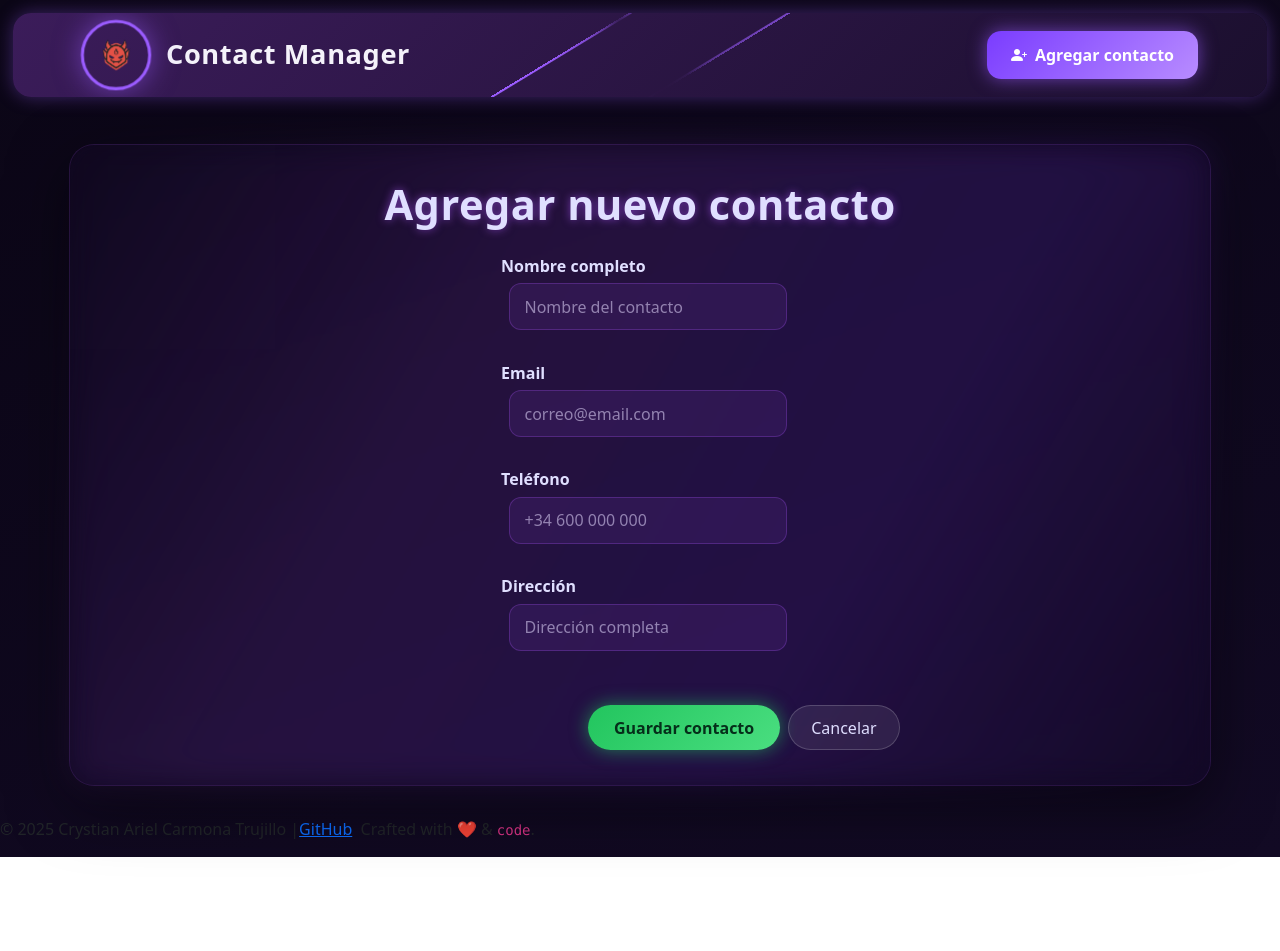
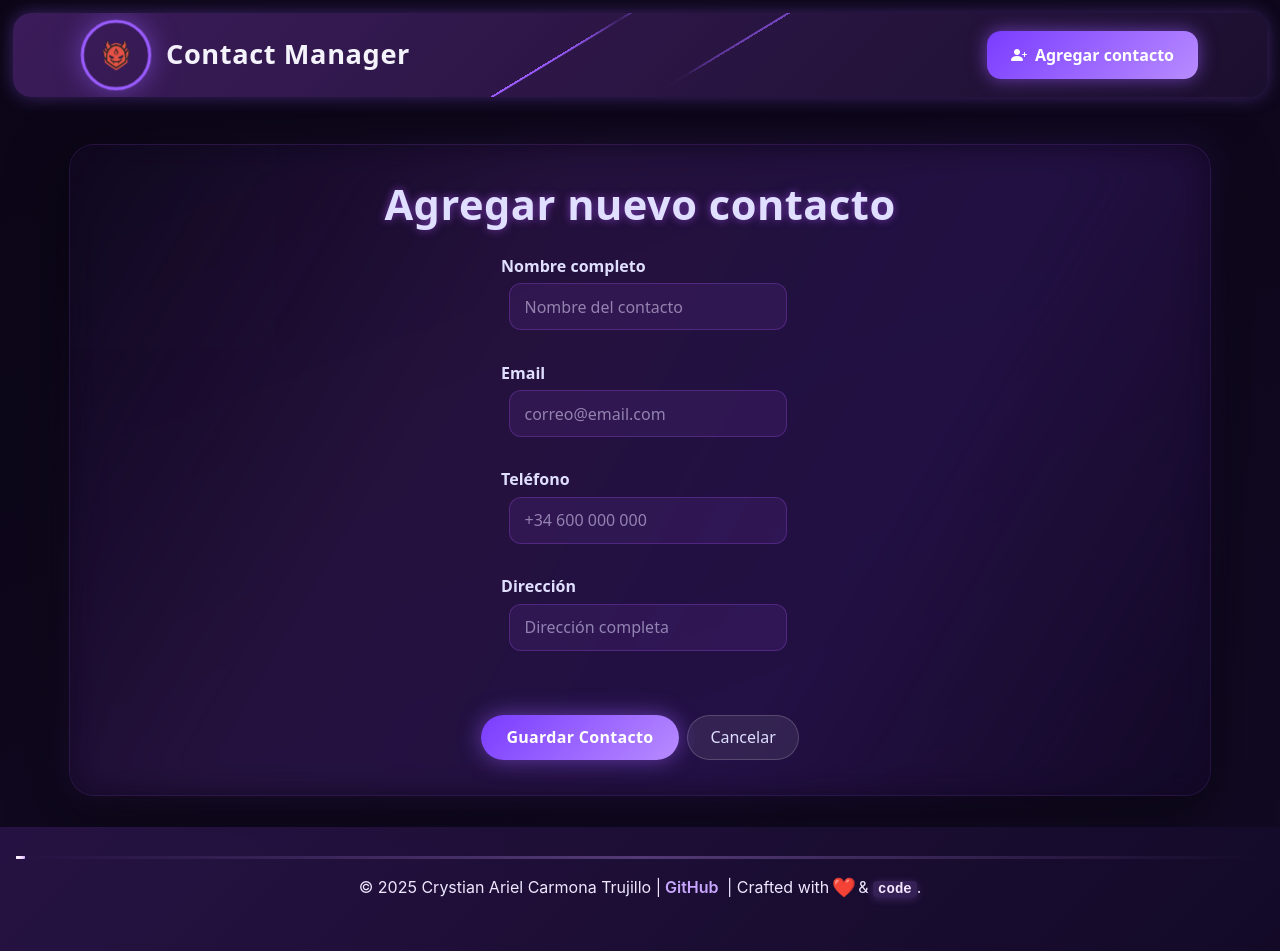
Before and after one commit to 4GeeksAcademy/Contactlist-React-Context-Crys, a React (Vite) app: page /contacts/add in a window 1280 px wide. Before the commit the page ends 857 px from the top, so only its background shows below. Built offline with nearby package versions, Linux system fonts and the light colour scheme; no server answers.

Commit message:
listo para revision y entrega

```diff
--- a/src/components/ContactCard.jsx
+++ b/src/components/ContactCard.jsx
@@ -1,3 +1,4 @@
+// src/components/ContactCard.jsx
 import { useState } from "react";
 import PropTypes from "prop-types";
 import { Modal, Button } from "react-bootstrap";
@@ -5,17 +6,18 @@ import { useNavigate } from "react-router-dom";
 import useGlobalReducer from "../hooks/useGlobalReducer";
 import { deleteContact } from "../service/contacts";
 
-// Import de imágenes
+/* Imágenes */
 import defaultImg from "../assets/default.jpg";
 import vegetaImg from "../assets/vegeta.png";
 import homeroImg from "../assets/homero.png";
+import modalImg from "../assets/modal.jpg";
 
 export const ContactCard = ({ contact }) => {
     const { dispatch } = useGlobalReducer();
     const navigate = useNavigate();
     const [showModal, setShowModal] = useState(false);
 
-    // --- Eliminar contacto ---
+    /* ---------- Eliminar contacto ---------- */
     const handleDelete = async () => {
         try {
             await deleteContact(contact.id);
@@ -27,7 +29,7 @@ export const ContactCard = ({ contact }) => {
         }
     };
 
-    // --- Resolver imagen ---
+    /* ---------- Resolver imagen ---------- */
     const resolveImage = (contact) => {
         if (!contact || !contact.name) return defaultImg;
         const name = contact.name.toLowerCase();
@@ -38,7 +40,7 @@ export const ContactCard = ({ contact }) => {
 
     return (
         <>
-            {/* CONTACT CARD */}
+            {/* ================= CONTACT CARD ================= */}
             <div className="contact-card card d-flex flex-row p-3 mb-3 align-items-center">
                 <div className="contact-img me-3">
                     <img
@@ -88,33 +90,44 @@ export const ContactCard = ({ contact }) => {
                 </div>
             </div>
 
-            {/* MODAL ELIMINAR */}
+            {/* ================= MODAL ELIMINAR ================= */}
             <Modal
                 show={showModal}
                 onHide={() => setShowModal(false)}
                 centered
-                dialogClassName="delete-modal"
-                contentClassName="delete-modal-content"
             >
                 <Modal.Header closeButton>
                     <Modal.Title>Confirmar eliminación</Modal.Title>
                 </Modal.Header>
 
-                <Modal.Body>
-                    ¿Está seguro que desea eliminar el contacto{" "}
-                    <strong>{contact.name}</strong>?
+                <Modal.Body className="modal-delete-layout">
+                    {/* Imagen izquierda */}
+                    <img
+                        src={modalImg}
+                        alt="Eliminar contacto"
+                        className="modal-visual"
+                    />
+
+                    {/* Texto derecha */}
+                    <div className="modal-body-text">
+                        <p>
+                            ¿Seguro que deseas eliminar el contacto{" "}
+                            <strong>{contact.name}</strong>?
+                        </p>
+                        <p>Esta acción no se puede deshacer.</p>
+                    </div>
                 </Modal.Body>
 
                 <Modal.Footer>
                     <Button
-                        className="modal-btn-cancel"
+                        className="btn btn-secondary"
                         onClick={() => setShowModal(false)}
                     >
                         Cancelar
                     </Button>
 
                     <Button
-                        className="modal-btn-confirm"
+                        className="btn btn-danger"
                         onClick={handleDelete}
                     >
                         Eliminar
--- a/src/components/Footer.jsx
+++ b/src/components/Footer.jsx
@@ -1,5 +1,9 @@
+// src/components/Footer.jsx
 export const Footer = () => (
   <footer className="footer">
+    <div className="footer-line">
+      <span className="footer-dot"></span>
+    </div>
     <p className="footer-links">
       © 2025 Crystian Ariel Carmona Trujillo |
       <a
@@ -8,9 +12,8 @@ export const Footer = () => (
         rel="noopener noreferrer"
       >
         GitHub
-        </a>&nbsp;
-
-        Crafted with <span className="heart">❤️</span> & <code>code</code>.
+      </a>
+      &nbsp;| Crafted with <span className="heart">❤️</span> & <code>code</code>.
     </p>
   </footer>
 );
--- a/src/index.css
+++ b/src/index.css
@@ -1036,3 +1036,311 @@ body {
     .modal-separator::after { display: none; } /* avoid overflow on small */
     .contact-card { border-radius: 14px; } /* slightly smaller radius on tiny screens */
 }
+
+/* ================================
+   FOOTER – GENERAL
+================================ */
+.footer {
+  background: linear-gradient(135deg, rgba(40,20,70,0.92), rgba(20,10,40,0.96));
+  color: #efe7ff;
+  padding: 1.8rem 1rem 2.2rem;
+  text-align: center;
+  position: relative;
+  font-family: 'Inter', sans-serif;
+  z-index: 2;
+}
+
+/* ================================
+   FOOTER LINE + DOT (PINGPONG)
+   CORRECCIÓN: ANIMACIÓN RECORRE TODA LA PANTALLA
+================================ */
+.footer-line {
+  position: relative;
+  height: 3px;
+  background: linear-gradient(90deg, transparent, rgba(200,150,255,0.32), transparent);
+  margin-bottom: 1rem;
+  overflow: hidden;
+}
+
+.footer-dot {
+  position: absolute;
+  top: 50%;
+  left: -14px; /* empieza ligeramente fuera del borde */
+  width: 14px;
+  height: 14px;
+  background: radial-gradient(circle, #fff 0%, #f6d6ff 35%, rgba(216,180,255,0.95) 70%);
+  border-radius: 50%;
+  transform: translateY(-50%);
+  animation: pingpong 5.5s linear infinite alternate;
+}
+
+@keyframes pingpong {
+  0%   { transform: translateX(0) translateY(-50%); }
+  50%  { transform: translateX(100vw) translateY(-50%); } /* recorre toda la pantalla */
+  100% { transform: translateX(0) translateY(-50%); }
+}
+
+/* ================================
+   LINKS + CODE + HEART
+================================ */
+.footer-links {
+  color: #efe7ff;
+  font-size: 1rem;
+}
+
+.footer-links a {
+  color: #c9a6ff;
+  text-decoration: none;
+  font-weight: 600;
+  margin: 0 4px;
+}
+
+.footer-links code {
+  background: rgba(180,120,255,0.18);
+  color: #f6e7ff;
+  padding: 0 5px;
+  border-radius: 4px;
+  font-family: 'Fira Code', monospace;
+  font-weight: 600;
+  box-shadow: 0 2px 8px rgba(180,120,255,0.25);
+}
+
+.footer-links .heart {
+  color: #ff6b88;
+  display: inline-block;
+  animation: heartbeat 1.2s infinite;
+}
+
+@keyframes heartbeat {
+  0%, 100% { transform: scale(1); }
+  25%, 75% { transform: scale(1.2); }
+}
+
+/* ================================
+   RESPONSIVE
+================================ */
+@media (max-width: 480px) {
+  .footer {
+    padding: 1.4rem 0.8rem 1.8rem;
+  }
+
+  .footer-links {
+    font-size: 0.95rem;
+  }
+}
+
+
+/* =====================================================
+   SISTEMA UNIFICADO – BOTONES, HOME, INPUTS Y MODAL
+   PEGAR AL FINAL DEL CSS
+   ===================================================== */
+
+/* =======================
+   BOTONES – EFECTO NAVBAR
+   ======================= */
+
+.btn-fill {
+    position: relative;
+    overflow: hidden;
+    border-radius: 999px;
+    font-weight: 700;
+    letter-spacing: 0.3px;
+    transition: transform 0.25s ease, box-shadow 0.35s ease;
+}
+
+.btn-fill::before {
+    content: "";
+    position: absolute;
+    inset: 0;
+    transform: translateY(100%);
+    transition: transform 0.45s ease;
+    z-index: 0;
+}
+
+.btn-fill span,
+.btn-fill i {
+    position: relative;
+    z-index: 1;
+}
+
+.btn-fill:hover::before {
+    transform: translateY(0);
+}
+
+.btn-fill:hover {
+    transform: translateY(-3px);
+}
+
+/* Variante púrpura principal */
+.btn-purple {
+    background: linear-gradient(135deg, #7a3cff, #b88cff);
+    color: #ffffff;
+    box-shadow: 0 0 22px rgba(155, 92, 255, 0.55);
+}
+
+.btn-purple::before {
+    background: linear-gradient(180deg, #9b5cff, #6b21ff);
+}
+
+/* Variante secundaria (reemplaza verde fuerte) */
+.btn-soft {
+    background: linear-gradient(135deg, #6d5cff, #a78bfa);
+    color: #ffffff;
+    box-shadow: 0 0 18px rgba(155, 92, 255, 0.45);
+}
+
+.btn-soft::before {
+    background: linear-gradient(180deg, #8b5cf6, #6d28d9);
+}
+
+/* =======================
+   HOME – BOTONES
+   ======================= */
+
+.home-btn--view,
+.home-btn--add {
+    border-radius: 999px;
+    font-weight: 700;
+}
+
+.home-btn--view {
+    background: linear-gradient(135deg, #7a3cff, #b88cff);
+    color: #ffffff;
+}
+
+.home-btn--view::before {
+    background: linear-gradient(180deg, #9b5cff, #6b21ff);
+}
+
+.home-btn--add {
+    background: linear-gradient(135deg, #6d5cff, #a78bfa);
+    color: #ffffff;
+}
+
+.home-btn--add::before {
+    background: linear-gradient(180deg, #8b5cf6, #6d28d9);
+}
+
+/* =======================
+   INPUTS + LABELS
+   ======================= */
+
+.add-contact-form .form-label,
+.edit-contact-form .form-label {
+    width: 100%;
+    max-width: 700px;
+    margin-left: auto;
+    margin-right: auto;
+    text-align: left;
+}
+
+.add-contact-form .add-contact-input,
+.edit-contact-form .edit-contact-input {
+    max-width: 700px;
+}
+
+/* =======================
+   ACCIONES – BOTONES
+   ======================= */
+
+.add-contact-actions,
+.edit-contact-actions {
+    display: flex;
+    justify-content: center;
+    gap: 1rem;
+    margin-top: 1.6rem;
+}
+
+/* =======================
+   MODAL – IMAGEN IZQUIERDA
+   ======================= */
+
+.modal-delete-layout {
+    display: flex;
+    align-items: center;
+    gap: 1.4rem;
+}
+
+.modal-visual {
+    width: 110px;
+    height: auto;
+    border-radius: 14px;
+    object-fit: cover;
+    box-shadow:
+        0 10px 30px rgba(120, 80, 200, 0.35),
+        0 0 25px rgba(155, 92, 255, 0.45);
+    transform: rotate(-2deg);
+    transition: transform 0.4s ease;
+}
+
+.modal-visual:hover {
+    transform: rotate(0deg) scale(1.04);
+}
+
+/* Responsive modal */
+@media (max-width: 480px) {
+    .modal-delete-layout {
+        flex-direction: column;
+        text-align: center;
+    }
+
+    .modal-visual {
+        width: 90px;
+    }
+}
+
+/* =====================================================
+   OVERRIDE FINAL – BOTONES GUARDAR / GUARDAR CAMBIOS
+   (Eliminar verde y unificar en púrpura navbar)
+   ===================================================== */
+
+/* Add Contact + Edit Contact – Guardar */
+.add-contact-actions .btn-primary,
+.edit-contact-actions .btn-primary,
+.add-contact-actions .btn-success,
+.edit-contact-actions .btn-success {
+    background: linear-gradient(135deg, #7a3cff, #b88cff) !important;
+    color: #ffffff !important;
+    border: none !important;
+    box-shadow: 0 0 22px rgba(155,92,255,0.55) !important;
+    font-weight: 700;
+    position: relative;
+    overflow: hidden;
+}
+
+/* efecto de relleno vertical (navbar style) */
+.add-contact-actions .btn-primary::before,
+.edit-contact-actions .btn-primary::before,
+.add-contact-actions .btn-success::before,
+.edit-contact-actions .btn-success::before {
+    content: "";
+    position: absolute;
+    inset: 0;
+    background: linear-gradient(180deg, #9b5cff, #6b21ff);
+    transform: translateY(100%);
+    transition: transform 0.45s ease;
+    z-index: 0;
+}
+
+.add-contact-actions .btn-primary span,
+.edit-contact-actions .btn-primary span,
+.add-contact-actions .btn-success span,
+.edit-contact-actions .btn-success span {
+    position: relative;
+    z-index: 1;
+}
+
+.add-contact-actions .btn-primary:hover::before,
+.edit-contact-actions .btn-primary:hover::before,
+.add-contact-actions .btn-success:hover::before,
+.edit-contact-actions .btn-success:hover::before {
+    transform: translateY(0);
+}
+
+.add-contact-actions .btn-primary:hover,
+.edit-contact-actions .btn-primary:hover,
+.add-contact-actions .btn-success:hover,
+.edit-contact-actions .btn-success:hover {
+    transform: translateY(-3px);
+    box-shadow: 0 0 40px rgba(155,92,255,0.85) !important;
+}
--- a/src/pages/AddContact.jsx
+++ b/src/pages/AddContact.jsx
@@ -92,7 +92,9 @@ export const AddContact = () => {
           />
         </div>
         <div className="add-contact-actions d-flex gap-2">
-          <button type="submit" className="btn btn-primary">Guardar contacto</button>
+          <button className="btn btn-primary btn-fill btn-purple">
+            <span>Guardar Contacto</span>
+          </button>
           <button type="button" className="btn btn-secondary" onClick={() => navigate("/contacts")}>Cancelar</button>
         </div>
       </form>
```
Also changed, not shown: src/pages/EditContact.jsx (+43 -12 lines). Lines whose indentation alone changed are shown as unchanged.
